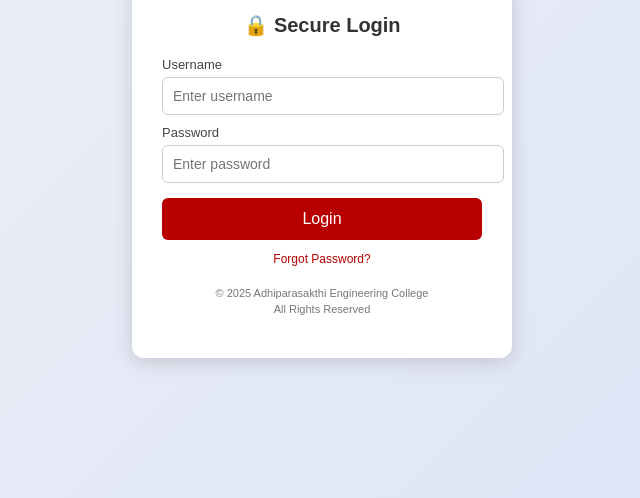
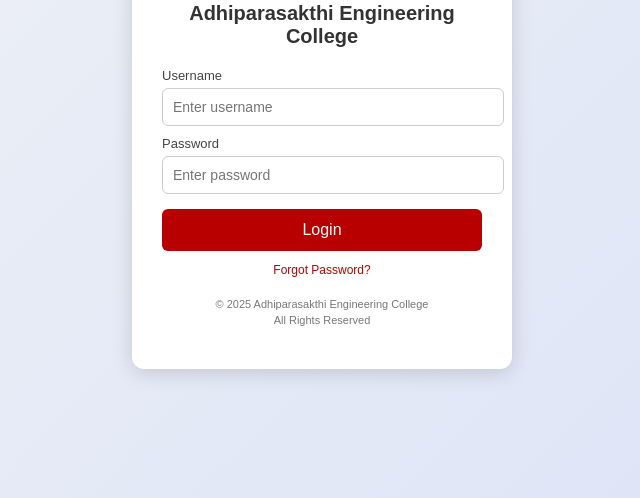
Before and after one commit to lynx6905/offer, a plain HTML site: page index.html in a window 1280 px wide. Shown: the part 302-800 px from the top of the page, without its empty margins (318-958 px from the left). Drawn offline with Linux system fonts and the light colour scheme.

Commit message:
Update index.html

```diff
--- a/index.html
+++ b/index.html
@@ -89,7 +89,7 @@
   <div class="login-container">
     <!-- Ensure logo.png is in the same folder -->
     <img src="logo.jpg" alt="College Logo" class="logo" />
-    <h2>🔒 Secure Login</h2>
+    <h2>Adhiparasakthi Engineering College</h2>
     <form>
       <label for="username">Username</label>
       <input id="username" type="text" placeholder="Enter username" required />
```
